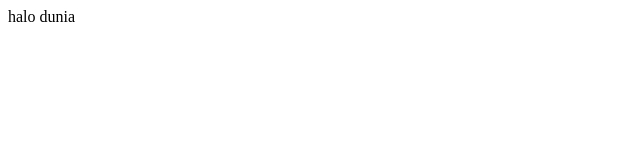
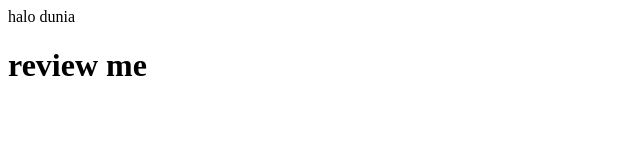
Before and after one commit to joisv/coba-git, a plain HTML site: page index.html in a window 1280 px wide. Shown: the whole page, without its empty margins (0-640 px from the left). Drawn offline with Linux system fonts and the light colour scheme.

Commit message:
add review

```diff
--- a/index.html
+++ b/index.html
@@ -8,6 +8,6 @@
 </head>
 <body>
     halo dunia
-    <h1 id="halo"></h1>
+    <h1 id="halo">review me</h1>
 </body>
 </html>
```
